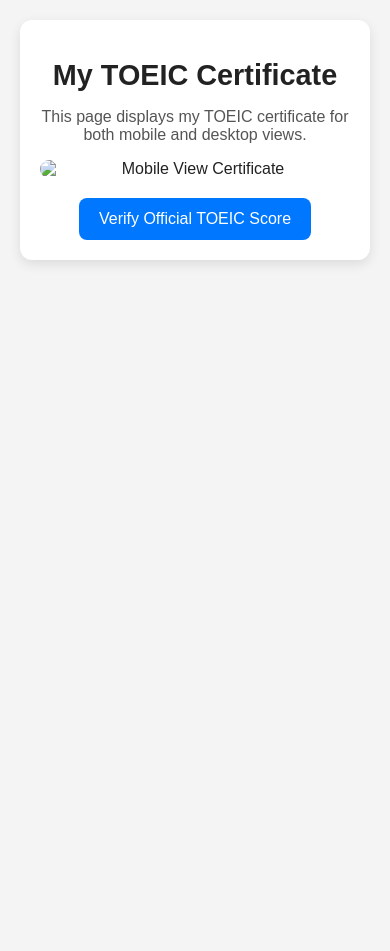
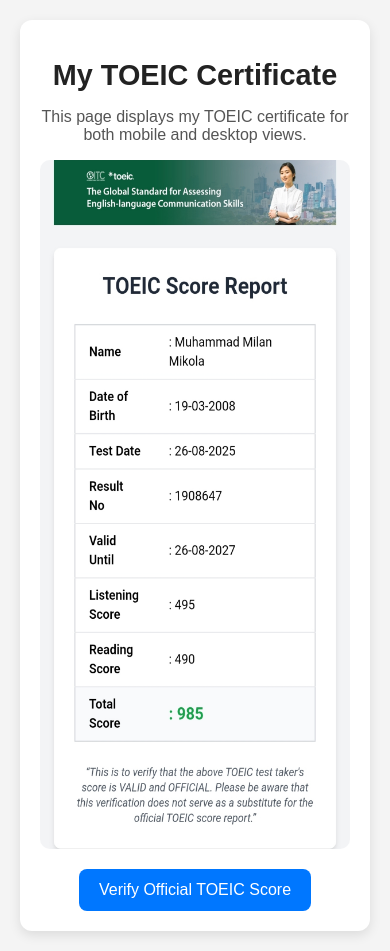
Before and after one commit to Linger-in-the-Rain/Toiec-verification, a plain HTML site: page index.html in a window 390 px wide. Before the commit the page ends 844 px from the top, so only its background shows below. Drawn offline with Linux system fonts and the light colour scheme.

Commit message:
index.html

```diff
--- a/index.html
+++ b/index.html
@@ -68,7 +68,7 @@
     <p>This page displays my TOEIC certificate for both mobile and desktop views.</p>
 
     <!-- Replace src values with your own images -->
-    <img id="mobile-img" class="certificate-img" src="mobile.png" alt="Mobile View Certificate" />
+    <img id="mobile-img" class="certificate-img" src="mobile.jpg" alt="Mobile View Certificate" />
     <img id="desktop-img" class="certificate-img" src="desktop.png" alt="Desktop View Certificate" />
 
     <a class="verify-btn" href="https://itc-indonesia.com/scanqr/?id=021l9Yd5y" target="_blank">
```
